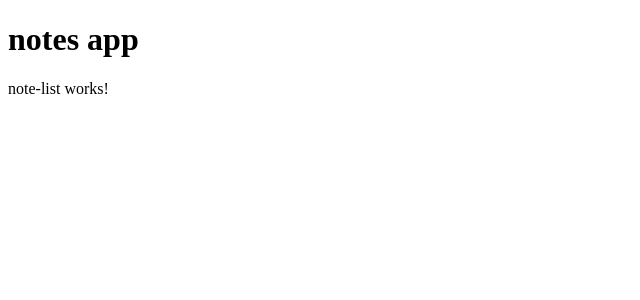
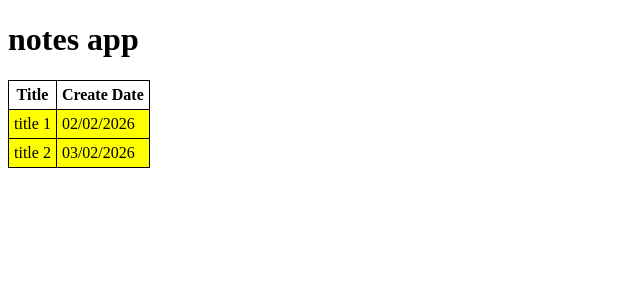
Before and after one commit to sabakublashvili1122/FinalPractice, an Angular app in the folder practice/: page /my-notes in a window 1280 px wide. Shown: the top 300 px of the page, without its empty margins (0-640 px from the left). Built offline with nearby package versions, Linux system fonts and the light colour scheme; data requests are answered from the project's data file.

Commit message:
task 3 complete

```diff
--- a/practice/src/app/note-list/note-list.css
+++ b/practice/src/app/note-list/note-list.css
@@ -0,0 +1,12 @@
+.important {
+    background-color: yellow;
+}
+
+table{
+    border-collapse: collapse;
+}
+
+td, th {
+    border: 1px solid black;
+    padding: 5px;
+}
--- a/practice/src/app/note-list/note-list.html
+++ b/practice/src/app/note-list/note-list.html
@@ -1 +1,14 @@
-<p>note-list works!</p>
+<table>
+    <thead>
+        <th>Title</th>
+        <th>Create Date</th>
+    </thead>
+    <tbody>
+        @for(note of notes(); track note.id){
+            <tr [class]="{'important': note.isImportant}">
+                <td>{{ getTitle(note.title) }}</td>
+                <td>{{ note.createDate | date: 'dd/MM/yyyy' }}</td>
+            </tr>
+        }
+    </tbody>
+</table>
--- a/practice/src/app/note-list/note-list.ts
+++ b/practice/src/app/note-list/note-list.ts
@@ -1,11 +1,34 @@
-import { Component } from '@angular/core';
+import { Component, inject, OnInit, signal } from '@angular/core';
+import { NoteService } from '../note-service';
+import { Note } from '../note';
+import { DatePipe } from '@angular/common';
 
 @Component({
   selector: 'app-note-list',
-  imports: [],
+  imports: [DatePipe],
   templateUrl: './note-list.html',
   styleUrl: './note-list.css',
 })
-export class NoteList {
+export class NoteList implements OnInit{
+
+  noteService = inject(NoteService);
+
+  notes = signal<Note[]>([]);
+
+  getTitle(title: string){
+    let result = title;
+
+    if(title.length > 10){
+      result = title.substring(0, 7) + "...";
+    }
+
+    return result;
+  }
+
+  ngOnInit(): void {
+    this.noteService.getNotes().subscribe(c => {
+      this.notes.set(c);
+    })
+  }
 
 }
--- a/practice/src/app/note-service.ts
+++ b/practice/src/app/note-service.ts
@@ -8,7 +8,7 @@ import { Note } from './note';
 export class NoteService {
   http = inject(HttpClient);
 
-  apiUrl = 'http://localhost:3000/notes';
+  apiUrl = 'http://localhost:3000';
 
   getNotes(){
     return this.http.get<Note[]>(`${this.apiUrl}/notes`);
```
